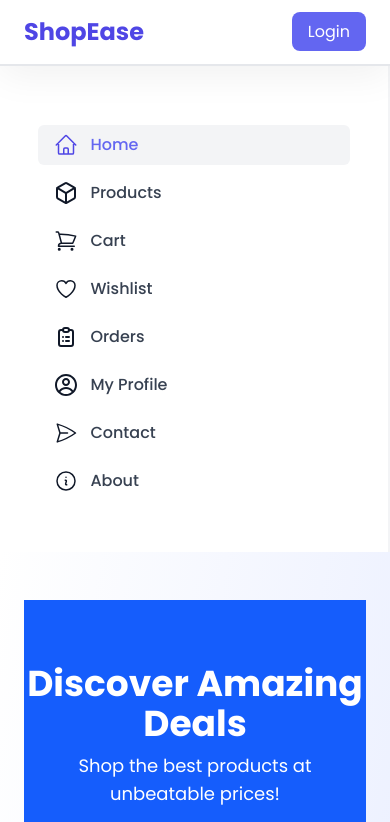
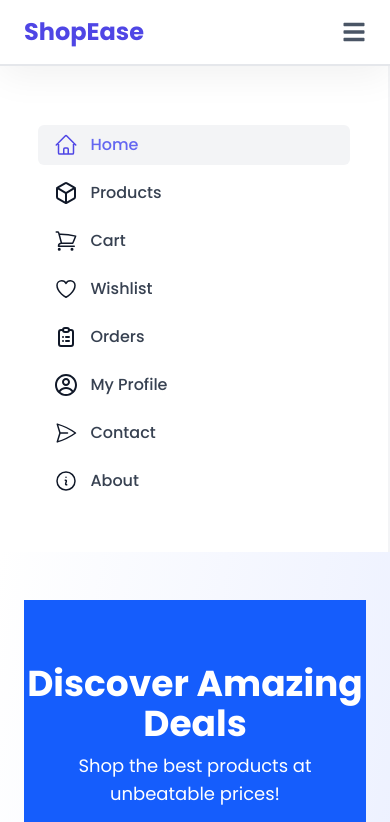
Before and after one commit to Ajinkya6898/Shop-Ease, a React (Vite) app in the folder client/: page / in a window 390 px wide. Shown: the top 822 px of the page. Built offline with nearby package versions, Linux system fonts and the light colour scheme; a web font is replaced by a local one.

Commit message:
refactor header for ui to support small screens

```diff
--- a/client/src/ui-components/Header.jsx
+++ b/client/src/ui-components/Header.jsx
@@ -1,13 +1,14 @@
-import React from "react";
+import React, { useState } from "react";
 import { NavLink, useNavigate } from "react-router-dom";
 import { GoSearch } from "react-icons/go";
-import { FaRegUserCircle } from "react-icons/fa";
+import { FaRegUserCircle, FaBars } from "react-icons/fa";
 import { useDispatch } from "react-redux";
 import { logout } from "../slices/userSlice";
 import { useModal } from "../ui-components/ModalProvider";
 import Button from "./Button";
 
 const Header = () => {
+  const [isMobileMenuOpen, setIsMobileMenuOpen] = useState(false);
   const dispatch = useDispatch();
   const { modalDispatch } = useModal();
   const navigate = useNavigate();
@@ -33,6 +34,13 @@ const Header = () => {
           ShopEase
         </NavLink>
 
+        <button
+          onClick={() => setIsMobileMenuOpen(!isMobileMenuOpen)}
+          className="lg:hidden text-2xl text-gray-600"
+        >
+          <FaBars />
+        </button>
+
         <div className="hidden md:flex items-center bg-gray-100 px-4 py-2 rounded-lg w-1/3">
           <input
             type="text"
@@ -44,8 +52,7 @@ const Header = () => {
           </button>
         </div>
 
-        <div className="flex items-center space-x-4">
-          <div className="relative">
+        <div className="hidden md:flex items-center space-x-4">
           {isLoggedIn ? (
             <div className="flex items-center space-x-4">
               <FaRegUserCircle className="text-gray-700 text-2xl" />
@@ -64,7 +71,29 @@ const Header = () => {
           )}
         </div>
       </div>
+
+      {isMobileMenuOpen && (
+        <div className="lg:hidden bg-white shadow-md p-4">
+          {isLoggedIn ? (
+            <div className="flex flex-col items-center space-y-4">
+              <FaRegUserCircle className="text-3xl text-gray-700" />
+              <span className="text-gray-950 font-medium">{name}</span>
+              <Button appearance="error" size="medium" onClick={handleLogout}>
+                Logout
+              </Button>
             </div>
+          ) : (
+            <div className="flex justify-center">
+              <NavLink
+                to="/login"
+                className="bg-brand-500 text-white px-4 py-2 rounded-lg hover:bg-brand-600 transition cursor-pointer"
+              >
+                Login
+              </NavLink>
+            </div>
+          )}
+        </div>
+      )}
     </header>
   );
 };
```
Lines whose indentation alone changed are shown as unchanged.
